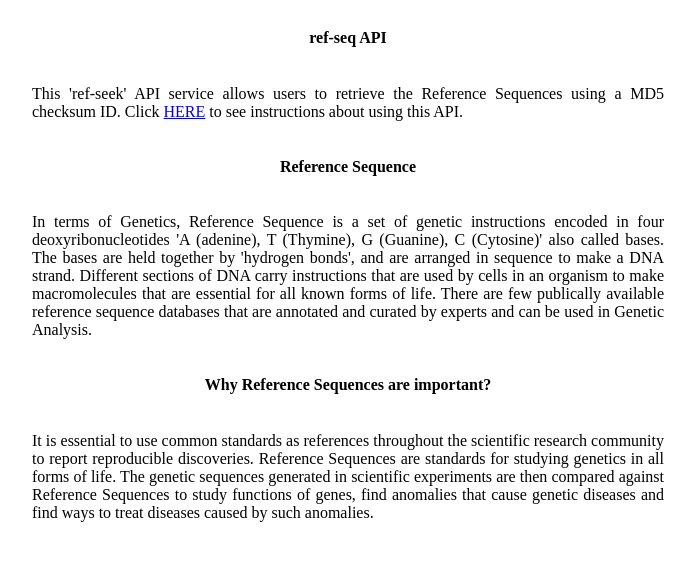
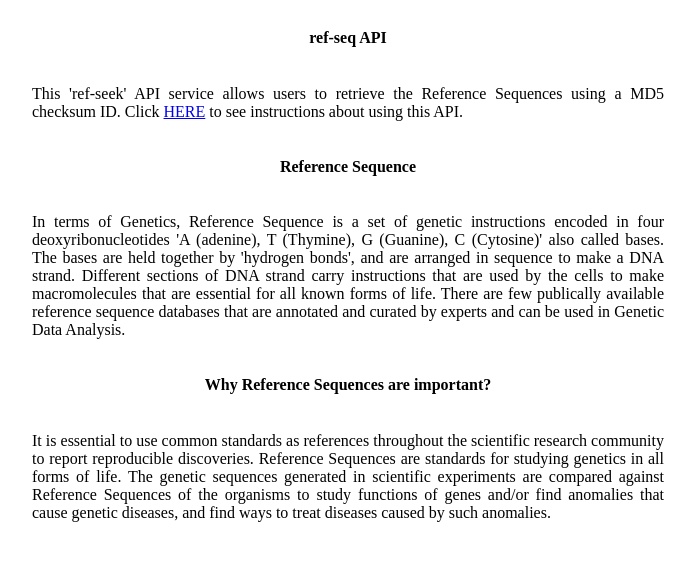
Before and after one commit to ajay-p-sharma/ref-seek, a Flask app: page / in a window 1280 px wide. Shown: the top 561 px of the page, without its empty margins (292-987 px from the left). Run offline with Flask 2, Linux system fonts and the light colour scheme.

Commit message:
updted index.html

```diff
--- a/templates/index.html
+++ b/templates/index.html
@@ -18,9 +18,9 @@
         In terms of Genetics, Reference Sequence is a set of genetic instructions encoded in four
         deoxyribonucleotides 'A (adenine), T (Thymine), G (Guanine), C (Cytosine)' also called bases. The bases are
         held together by 'hydrogen bonds', and are arranged in sequence to make a DNA strand. Different sections of DNA
-        carry instructions that are used by cells in an organism to make macromolecules that are essential for all
-        known forms of life. There are few publically available reference sequence databases that are annotated and curated
-        by experts and can be used in Genetic Analysis.
+        strand carry instructions that are used by the cells to make macromolecules that are essential for all known
+        forms of life. There are few publically available reference sequence databases that are annotated and curated
+        by experts and can be used in Genetic Data Analysis.
     </p>
 </div>
 <div style="display:flex; justify-content:center"><h4>Why Reference Sequences are important?</h4></div>
@@ -28,8 +28,8 @@
     <p style="width:50%; text-align:justify;">
         It is essential to use common standards as references throughout the scientific research community to report
         reproducible discoveries. Reference Sequences are standards for studying genetics in all forms of
-        life. The genetic sequences generated in scientific experiments are then compared against Reference
-        Sequences to study functions of genes, find anomalies that cause genetic diseases and find ways to treat
+        life. The genetic sequences generated in scientific experiments are compared against Reference Sequences of the
+        organisms to study functions of genes and/or find anomalies that cause genetic diseases, and find ways to treat
         diseases caused by such anomalies.
     </p>
 </div>
```
